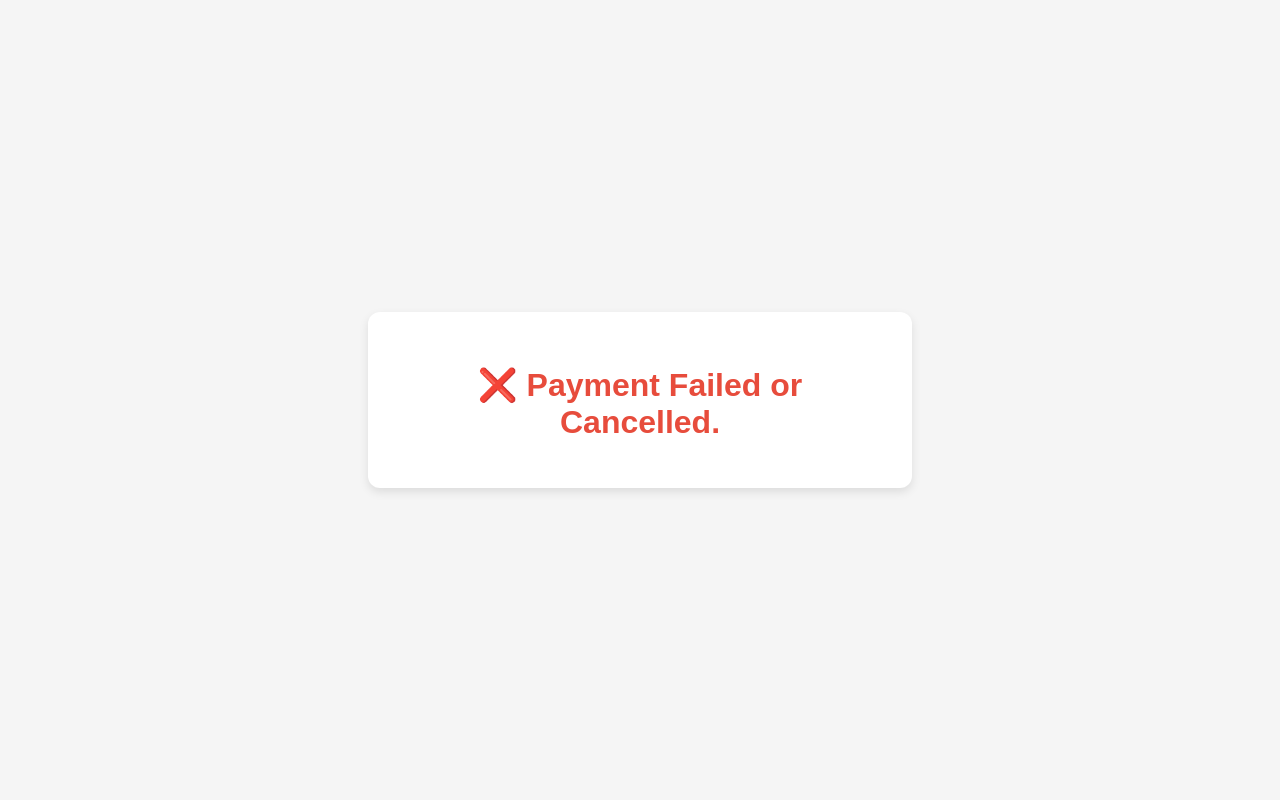
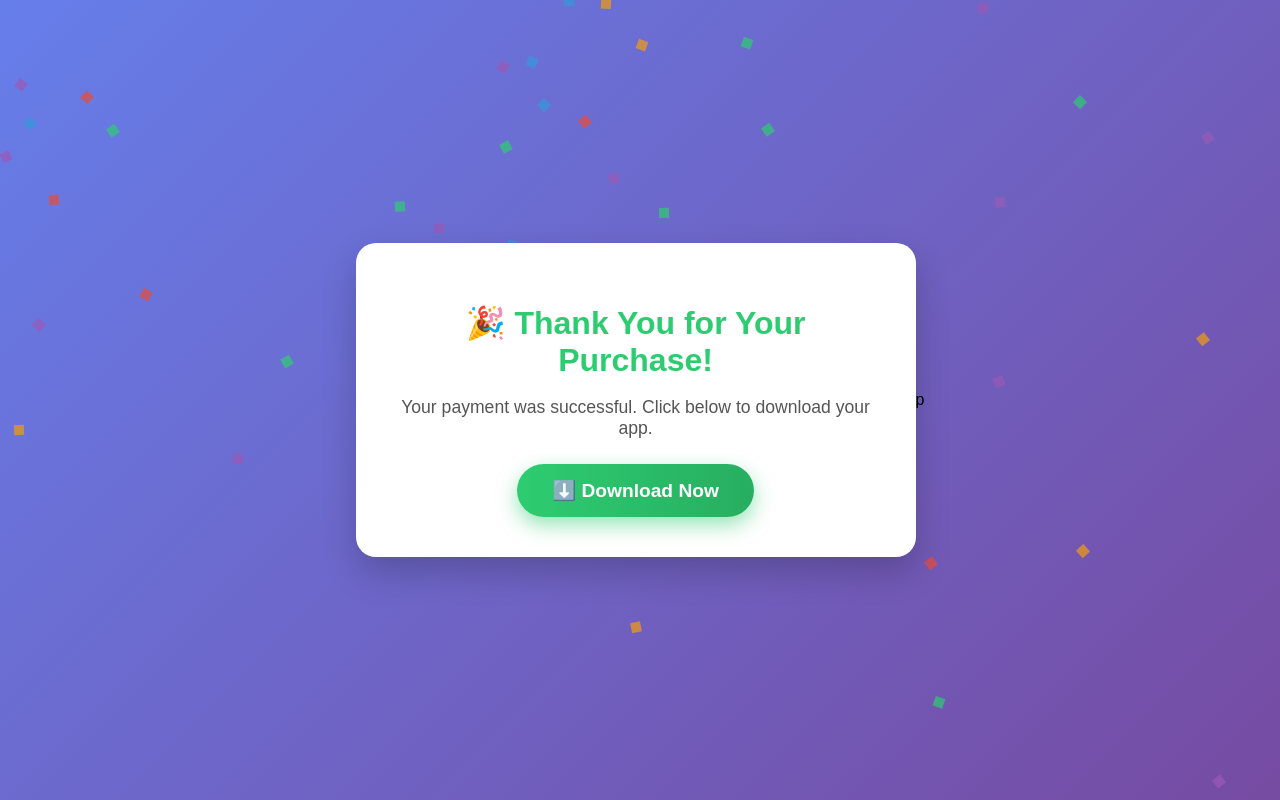
Before and after one commit to G1BACKK/DOWNLODEjalwahack, a plain HTML site: page index.html in a window 1280 px wide. Drawn offline with Linux system fonts and the light colour scheme.

Commit message:
Update index.html

```diff
--- a/index.html
+++ b/index.html
@@ -3,106 +3,101 @@
 <head>
   <meta charset="UTF-8" />
   <meta name="viewport" content="width=device-width, initial-scale=1.0" />
-  <title>Thank You - Jalwa VIP</title>
+  <title>Thank You - Download</title>
   <style>
     body {
-      font-family: Arial, sans-serif;
-      background: #f5f5f5;
       margin: 0;
       padding: 0;
+      height: 100vh;
+      font-family: "Poppins", sans-serif;
       display: flex;
       justify-content: center;
       align-items: center;
-      height: 100vh;
+      background: linear-gradient(135deg, #667eea 0%, #764ba2 100%);
+      overflow: hidden;
     }
-    .thankyou-container {
-      background: white;
-      padding: 2rem;
-      border-radius: 12px;
-      box-shadow: 0 4px 10px rgba(0, 0, 0, 0.1);
+    .container {
+      background: #fff;
+      padding: 2.5rem;
+      border-radius: 20px;
+      box-shadow: 0 15px 35px rgba(0, 0, 0, 0.2);
       text-align: center;
       max-width: 480px;
       width: 90%;
+      animation: fadeIn 1.2s ease-in-out;
+      position: relative;
+      z-index: 2;
     }
     h1 {
-      margin-bottom: 0.5rem;
+      font-size: 2rem;
+      margin-bottom: 10px;
       color: #2ecc71;
     }
-    .error {
-      color: #e74c3c;
+    p {
+      color: #555;
+      font-size: 1.1rem;
+      margin-bottom: 25px;
     }
-    .vip-code {
-      margin-top: 20px;
-      padding: 10px;
-      background: #2ecc71;
-      color: white;
-      font-weight: bold;
+    .btn {
+      display: inline-block;
+      padding: 15px 35px;
       font-size: 1.2rem;
-      border-radius: 8px;
-      display: flex;
-      justify-content: space-between;
-      align-items: center;
+      font-weight: 600;
+      color: #fff;
+      background: linear-gradient(90deg, #2ecc71, #27ae60);
+      border: none;
+      border-radius: 50px;
+      cursor: pointer;
+      text-decoration: none;
+      box-shadow: 0 8px 20px rgba(46, 204, 113, 0.5);
+      transition: all 0.3s ease;
     }
-    .copy-btn {
-      margin-left: 10px;
-      background: white;
-      border: none;
-      color: #2ecc71;
-      font-weight: bold;
-      cursor: pointer;
-      padding: 5px 10px;
-      border-radius: 6px;
-      transition: background 0.2s;
+    .btn:hover {
+      transform: scale(1.08);
+      box-shadow: 0 10px 25px rgba(46, 204, 113, 0.6);
     }
-    .copy-btn:hover {
-      background: #ecf9f1;
+    @keyframes fadeIn {
+      from { opacity: 0; transform: translateY(40px); }
+      to { opacity: 1; transform: translateY(0); }
     }
-    .order-info {
-      margin-top: 15px;
-      font-size: 0.9rem;
-      color: #555;
+    /* Confetti */
+    .confetti {
+      position: absolute;
+      width: 10px;
+      height: 10px;
+      background-color: gold;
+      top: -10px;
+      animation: fall 3s linear infinite;
+      opacity: 0.7;
+    }
+    @keyframes fall {
+      0% { transform: translateY(0) rotate(0deg); }
+      100% { transform: translateY(110vh) rotate(360deg); }
     }
   </style>
 </head>
 <body>
-  <div class="thankyou-container">
-    <h1 id="status-message">Processing...</h1>
-    <div id="vip-code" class="vip-code" style="display: none;">
-      🎉 VIP Code: <span id="code-text">JALWA VIP</span>
-      <button class="copy-btn" onclick="copyCode()">Copy</button>
-    </div>
-    <div class="order-info" id="order-info"></div>
-  </div>
-
+  <!-- Confetti elements -->
   <script>
-    // Parse query parameters from redirect URL
-    const params = new URLSearchParams(window.location.search);
-    const orderId = params.get("order_id");
-    const orderStatus = params.get("order_status");
-
-    const statusMessage = document.getElementById("status-message");
-    const vipCode = document.getElementById("vip-code");
-    const orderInfo = document.getElementById("order-info");
-
-    if (orderStatus && orderStatus.toUpperCase() === "PAID") {
-      statusMessage.textContent = "✅ Thank you for subscribing to Jalwa VIP!";
-      vipCode.style.display = "flex";
-    } else {
-      statusMessage.textContent = "❌ Payment Failed or Cancelled.";
-      statusMessage.classList.add("error");
-    }
-
-    if (orderId) {
-      orderInfo.textContent =
-        "Order ID: " + orderId + " | Status: " + (orderStatus || "Unknown");
-    }
-
-    function copyCode() {
-      const code = document.getElementById("code-text").innerText;
-      navigator.clipboard.writeText(code).then(() => {
-        alert("VIP Code copied: " + code);
-      });
+    for (let i = 0; i < 40; i++) {
+      const confetti = document.createElement("div");
+      confetti.className = "confetti";
+      confetti.style.left = Math.random() * 100 + "vw";
+      confetti.style.animationDuration = 2 + Math.random() * 3 + "s";
+      confetti.style.backgroundColor =
+        ["#f39c12", "#e74c3c", "#9b59b6", "#2ecc71", "#3498db"][
+          Math.floor(Math.random() * 5)
+        ];
+      document.body.appendChild(confetti);
     }
   </script>
+
+  <!-- Main Card -->
+  <div class="container">
+    <h1>🎉 Thank You for Your Purchase!</h1>
+    <p>Your payment was successful. Click below to download your app.</p>
+    <a href="https://files.catbox.moe/gd9nlz.apk" class="btn">⬇️ Download Now</a>
+  </div>
 </body>
 </html>
+p
```
